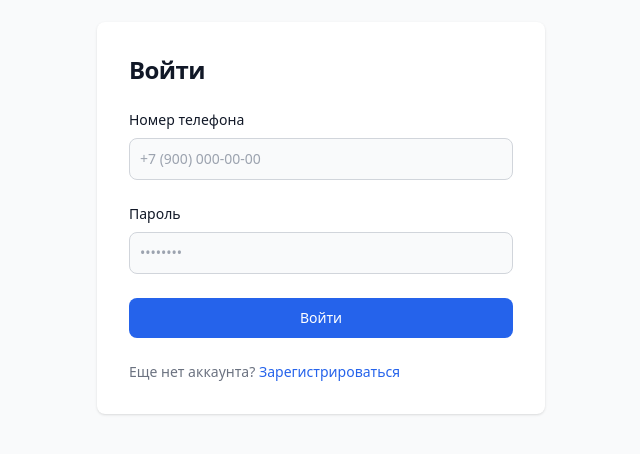
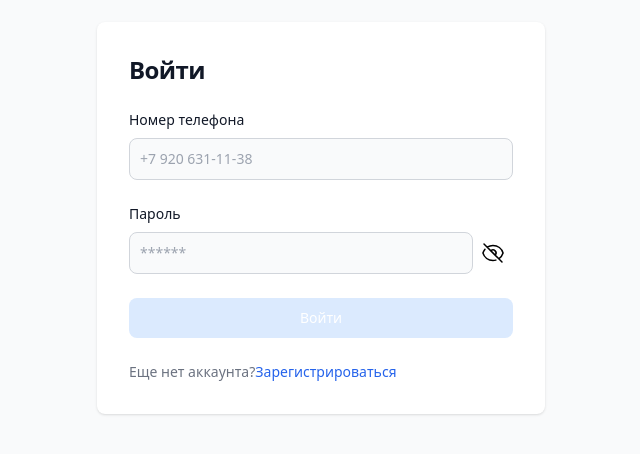
Before and after one commit to Pavewleln/Banking-Transaction-Management-Frontend, a React (Create React App) app: page /signIn in a window 1280 px wide. Shown: the part 182-636 px from the top of the page, without its empty margins (319-959 px from the left). Built offline with nearby package versions, Linux system fonts and the light colour scheme.

Commit message:
Разбил формы на компоненты, а также подключил к ним react-hook-form. Полностью готовы к запросам на сервер

```diff
--- /dev/null
+++ b/src/components/SignInForm/ButtonForm.tsx
@@ -0,0 +1,17 @@
+import { FC } from "react"
+
+interface IButtonForm {
+    isValid: boolean,
+    label: string
+}
+export const ButtonForm: FC<IButtonForm> = ({isValid, label}: IButtonForm) => {
+    return (
+        <button
+            className={`${!isValid ? 'bg-primary-100 hover:bg-primary-200' : 'bg-primary-600 hover:bg-primary-700'} w-full text-white focus:ring-4 focus:outline-none focus:ring-primary-300 font-medium rounded-lg text-sm px-5 py-2.5 text-center dark:bg-primary-600 dark:hover:bg-primary-700 dark:focus:ring-primary-800`}
+            type="submit"
+            disabled={!isValid}
+        >
+            {label}
+        </button>
+    )
+}
--- /dev/null
+++ b/src/components/SignInForm/TextField.tsx
@@ -0,0 +1,83 @@
+import {Controller} from "react-hook-form";
+import {FC, useState} from "react";
+
+interface TextFieldInt {
+    id: string,
+    control: any,
+    label: string,
+    name: string,
+    type: string,
+    placeholder: string,
+    validation: any,
+    error: any
+}
+
+export const TextField: FC<TextFieldInt> = ({
+                                                id,
+                                                control,
+                                                label,
+                                                name,
+                                                type,
+                                                placeholder,
+                                                validation,
+                                                error
+                                            }: TextFieldInt) => {
+
+    const [showPassword, setShowPassword] = useState<boolean>(false);
+    const toggleShowPassword = () => {
+        setShowPassword((prevState) => !prevState);
+    };
+    return (
+        <div>
+            <label htmlFor="phone"
+                   className="mb-2 block text-sm font-medium text-gray-900 dark:text-white">
+                {label}
+            </label>
+            <div className={"text-center"}>
+                <div className={"flex items-center justify-between"}>
+                    <Controller
+                        control={control}
+                        name={name}
+                        rules={validation}
+                        render={({field}) => (
+                            <input type={showPassword ? "text" : type}
+                                   name={name}
+                                   id={id}
+                                   onChange={(e) => field.onChange(e)}
+                                   value={field.value}
+                                   className="bg-gray-50 border border-gray-300 text-gray-900 sm:text-sm rounded-lg focus:ring-primary-600 focus:border-primary-600 block w-full p-2.5 dark:bg-gray-700 dark:border-gray-600 dark:placeholder-gray-400 dark:text-white dark:focus:ring-blue-500 dark:focus:border-blue-500"
+                                   placeholder={placeholder}
+                            />
+                        )}
+                    />
+                    {type === "password" &&
+                        <div className={"p-2 cursor-pointer"}>
+                            {showPassword
+                                ? <svg onClick={toggleShowPassword} xmlns="http://www.w3.org/2000/svg" fill="none"
+                                       viewBox="0 0 24 24" strokeWidth="1.5"
+                                       stroke="currentColor" className="w-6 h-6">
+                                    <path strokeLinecap="round" strokeLinejoin="round"
+                                          d="M2.036 12.322a1.012 1.012 0 010-.639C3.423 7.51 7.36 4.5 12 4.5c4.638 0 8.573 3.007 9.963 7.178.07.207.07.431 0 .639C20.577 16.49 16.64 19.5 12 19.5c-4.638 0-8.573-3.007-9.963-7.178z"/>
+                                    <path strokeLinecap="round" strokeLinejoin="round"
+                                          d="M15 12a3 3 0 11-6 0 3 3 0 016 0z"/>
+                                </svg>
+                                : <svg onClick={toggleShowPassword} xmlns="http://www.w3.org/2000/svg" fill="none"
+                                       viewBox="0 0 24 24" strokeWidth="1.5"
+                                       stroke="currentColor" className="w-6 h-6">
+                                    <path strokeLinecap="round" strokeLinejoin="round"
+                                          d="M3.98 8.223A10.477 10.477 0 001.934 12C3.226 16.338 7.244 19.5 12 19.5c.993 0 1.953-.138 2.863-.395M6.228 6.228A10.45 10.45 0 0112 4.5c4.756 0 8.773 3.162 10.065 7.498a10.523 10.523 0 01-4.293 5.774M6.228 6.228L3 3m3.228 3.228l3.65 3.65m7.894 7.894L21 21m-3.228-3.228l-3.65-3.65m0 0a3 3 0 10-4.243-4.243m4.242 4.242L9.88 9.88"/>
+                                </svg>
+                            }
+                        </div>
+                    }
+                </div>
+                {!!error &&
+                    <span
+                        className="font-medium px-1 mb-1 text-sm text-red-800 rounded-lg dark:bg-gray-800 dark:text-red-400">
+                    {error.message}
+                </span>
+                }
+            </div>
+        </div>
+    )
+}
--- a/src/pages/SignIn.tsx
+++ b/src/pages/SignIn.tsx
@@ -1,6 +1,28 @@
+import {SubmitHandler, useForm, useFormState} from "react-hook-form";
 import {Link} from "react-router-dom";
+import {TextField} from "../components/SignInForm/TextField";
+import {passwordValidation, phoneValidation} from "../utils/validationSignIn";
+import {ButtonForm} from "../components/SignInForm/ButtonForm";
+
+interface ISignInForm {
+    phone: string;
+    password: string;
+}
 
 export const SignIn = () => {
+    const {handleSubmit, control, formState: {isValid}} = useForm<ISignInForm>({
+        defaultValues: {
+            phone: "",
+            password: ""
+        },
+        mode: "onChange"
+    });
+    const {errors} = useFormState({
+        control
+    })
+
+    const onSubmit: SubmitHandler<ISignInForm> = data => console.log(data);
+
     return (
         <section className="bg-gray-50 dark:bg-gray-900">
             <div className="flex flex-col items-center justify-center px-6 py-8 mx-auto md:h-screen lg:py-0">
@@ -10,29 +32,36 @@ export const SignIn = () => {
                         <h1 className="text-xl font-bold leading-tight tracking-tight text-gray-900 md:text-2xl dark:text-white">
                             Войти
                         </h1>
-                        <form className="space-y-4 md:space-y-6" action="#">
-                            <div>
-                                <label htmlFor="phone"
-                                       className="block mb-2 text-sm font-medium text-gray-900 dark:text-white">Номер телефона</label>
-                                <input type="phone" name="phone" id="phone"
-                                       className="bg-gray-50 border border-gray-300 text-gray-900 sm:text-sm rounded-lg focus:ring-primary-600 focus:border-primary-600 block w-full p-2.5 dark:bg-gray-700 dark:border-gray-600 dark:placeholder-gray-400 dark:text-white dark:focus:ring-blue-500 dark:focus:border-blue-500"
-                                       placeholder="+7 (900) 000-00-00"/>
-                            </div>
-                            <div>
-                                <label htmlFor="password"
-                                       className="block mb-2 text-sm font-medium text-gray-900 dark:text-white">Пароль</label>
-                                <input type="password" name="password" id="password" placeholder="••••••••"
-                                       className="bg-gray-50 border border-gray-300 text-gray-900 sm:text-sm rounded-lg focus:ring-primary-600 focus:border-primary-600 block w-full p-2.5 dark:bg-gray-700 dark:border-gray-600 dark:placeholder-gray-400 dark:text-white dark:focus:ring-blue-500 dark:focus:border-blue-500"/>
-                            </div>
-                            <button type="submit"
-                                    className="w-full text-white bg-primary-600 hover:bg-primary-700 focus:ring-4 focus:outline-none focus:ring-primary-300 font-medium rounded-lg text-sm px-5 py-2.5 text-center dark:bg-primary-600 dark:hover:bg-primary-700 dark:focus:ring-primary-800">
-                                Войти
-                            </button>
+                        <form onSubmit={handleSubmit(onSubmit)} className="space-y-4 md:space-y-6">
+                            {/*Номер телефона*/}
+                            <TextField
+                                error={errors.phone}
+                                control={control}
+                                name={"phone"}
+                                type={"phone"}
+                                validation={phoneValidation}
+                                label={"Номер телефона"}
+                                placeholder={"+7 920 631-11-38"}
+                                id={"phone"}
+                            />
+                            {/*Пароль*/}
+                            <TextField
+                                control={control}
+                                error={errors.password}
+                                name={"password"}
+                                type={"password"}
+                                validation={passwordValidation}
+                                label={"Пароль"}
+                                placeholder={"******"}
+                                id={"password"}
+                            />
+                            <ButtonForm isValid={isValid} label={"Войти"}/>
                             <p className="text-sm font-light text-gray-500 dark:text-gray-400">
-                                Еще нет аккаунта? <Link to={"/signUp"}
-                                                              className="font-medium text-primary-600 hover:underline dark:text-primary-500">
-                                Зарегистрироваться
-                            </Link>
+                                Еще нет аккаунта?
+                                <Link to={"/signUp"}
+                                      className="font-medium text-primary-600 hover:underline dark:text-primary-500">
+                                    Зарегистрироваться
+                                </Link>
                             </p>
                         </form>
                     </div>
--- a/src/pages/SignUp.tsx
+++ b/src/pages/SignUp.tsx
@@ -1,6 +1,37 @@
 import {Link} from "react-router-dom";
+import {SubmitHandler, useForm, useFormState} from "react-hook-form";
+import {TextField} from "../components/SignInForm/TextField";
+import {nameValidation, passwordValidation, phoneValidation, surnameValidation} from "../utils/validationSignIn";
+import {ButtonForm} from "../components/SignInForm/ButtonForm";
+import {FC} from "react";
 
-export const SignUp = () => {
+interface ISignUpForm {
+    name: string,
+    surname: string,
+    phone: string,
+    password: string
+}
+
+export const SignUp: FC = () => {
+    const {
+        handleSubmit,
+        control,
+        formState: {isValid}
+    } = useForm<ISignUpForm>({
+        defaultValues: {
+            name: "",
+            surname: "",
+            phone: "",
+            password: ""
+        },
+        mode: "onChange"
+    });
+    const {errors} = useFormState({
+        control
+    })
+    const onSubmit: SubmitHandler<ISignUpForm> = data => {
+        console.log(data)
+    };
     return (
         <section className="bg-gray-50 dark:bg-gray-900">
             <div className="flex flex-col items-center justify-center px-6 py-8 mx-auto md:h-screen lg:py-0">
@@ -10,38 +41,52 @@ export const SignUp = () => {
                         <h1 className="text-xl font-bold leading-tight tracking-tight text-gray-900 md:text-2xl dark:text-white">
                             Зарегистрироваться
                         </h1>
-                        <form className="space-y-4 md:space-y-6" action="#">
-                            <div>
-                                <label htmlFor="first_name"
-                                       className="block mb-2 text-sm font-medium text-gray-900 dark:text-white">Имя</label>
-                                <input type="first_name" name="first_name" id="first_name"
-                                       className="bg-gray-50 border border-gray-300 text-gray-900 sm:text-sm rounded-lg focus:ring-primary-600 focus:border-primary-600 block w-full p-2.5 dark:bg-gray-700 dark:border-gray-600 dark:placeholder-gray-400 dark:text-white dark:focus:ring-blue-500 dark:focus:border-blue-500"
-                                       placeholder="Иван"/>
-                            </div>
-                            <div>
-                                <label htmlFor="last_name"
-                                       className="block mb-2 text-sm font-medium text-gray-900 dark:text-white">Фамилия</label>
-                                <input type="last_name" name="last_name" id="last_name"
-                                       className="bg-gray-50 border border-gray-300 text-gray-900 sm:text-sm rounded-lg focus:ring-primary-600 focus:border-primary-600 block w-full p-2.5 dark:bg-gray-700 dark:border-gray-600 dark:placeholder-gray-400 dark:text-white dark:focus:ring-blue-500 dark:focus:border-blue-500"
-                                       placeholder="Иванов"/>
-                            </div>
-                            <div>
-                                <label htmlFor="phone"
-                                       className="block mb-2 text-sm font-medium text-gray-900 dark:text-white">Номер телефона</label>
-                                <input type="phone" name="phone" id="phone"
-                                       className="bg-gray-50 border border-gray-300 text-gray-900 sm:text-sm rounded-lg focus:ring-primary-600 focus:border-primary-600 block w-full p-2.5 dark:bg-gray-700 dark:border-gray-600 dark:placeholder-gray-400 dark:text-white dark:focus:ring-blue-500 dark:focus:border-blue-500"
-                                       placeholder="+7 (900) 000-00-00"/>
-                            </div>
-                            <div>
-                                <label htmlFor="password"
-                                       className="block mb-2 text-sm font-medium text-gray-900 dark:text-white">Пароль</label>
-                                <input type="password" name="password" id="password" placeholder="••••••••"
-                                       className="bg-gray-50 border border-gray-300 text-gray-900 sm:text-sm rounded-lg focus:ring-primary-600 focus:border-primary-600 block w-full p-2.5 dark:bg-gray-700 dark:border-gray-600 dark:placeholder-gray-400 dark:text-white dark:focus:ring-blue-500 dark:focus:border-blue-500"/>
-                            </div>
-                            <button type="submit"
-                                    className="w-full text-white bg-primary-600 hover:bg-primary-700 focus:ring-4 focus:outline-none focus:ring-primary-300 font-medium rounded-lg text-sm px-5 py-2.5 text-center dark:bg-primary-600 dark:hover:bg-primary-700 dark:focus:ring-primary-800">
-                                Зарегистрироваться
-                            </button>
+                        <form onSubmit={handleSubmit(onSubmit)} className="space-y-4 md:space-y-6">
+                            {/*Имя*/}
+                            <TextField
+                                name={"name"}
+                                type={"name"}
+                                control={control}
+                                validation={nameValidation}
+                                label={"Имя"}
+                                placeholder={"Иван"}
+                                error={errors.name}
+                                id={"name"}
+                            />
+                            {/*Фамилия*/}
+                            <TextField
+                                name={"surname"}
+                                type={"surname"}
+                                control={control}
+                                validation={surnameValidation}
+                                label={"Фамилия"}
+                                placeholder={"Иванов"}
+                                error={errors.surname}
+                                id={"surname"}
+                            />
+                            {/*Номер телефона*/}
+                            <TextField
+                                name={"phone"}
+                                type={"phone"}
+                                control={control}
+                                validation={phoneValidation}
+                                label={"Номер телефона"}
+                                placeholder={"+7 (920) 631-11-38"}
+                                error={errors.phone}
+                                id={"phone"}
+                            />
+                            {/*Пароль*/}
+                            <TextField
+                                name={"password"}
+                                type={"password"}
+                                control={control}
+                                validation={passwordValidation}
+                                label={"Пароль"}
+                                placeholder={"******"}
+                                error={errors.password}
+                                id={"password"}
+                            />
+                            <ButtonForm isValid={isValid} label={"Зарегистрироваться"}/>
                             <p className="text-sm font-light text-gray-500 dark:text-gray-400">
                                 Уже есть аккаунт? <Link to={"/signIn"}
                                                         className="font-medium text-primary-600 hover:underline dark:text-primary-500">
--- /dev/null
+++ b/src/utils/validationSignIn.ts
@@ -0,0 +1,45 @@
+const REQUIRED_FIELD = 'Обязательно для заполнения';
+
+export const phoneValidation = {
+    required: REQUIRED_FIELD,
+    validate: (value: string) => {
+        if(value.match(/[a-zA-Z]/g)) {
+            return 'Номер телефона не поддерживает буквы'
+        }
+        if(value.match(/[а-яА-Я]/)){
+            return 'Номер телефона не поддерживает буквы'
+        }
+        return true;
+    }
+};
+
+export const passwordValidation = {
+    required: REQUIRED_FIELD,
+    validate: (value: string) => {
+        if(value.length < 6) {
+            return 'Пароль должен длиннее 6-ти символов'
+        }
+        if(value.length > 15) {
+            return 'Пароль должен быть короче 15 символов'
+        }
+        return true;
+    }
+};
+export const nameValidation = {
+    required: REQUIRED_FIELD,
+    validate: (value: string) => {
+        if(value.length > 15) {
+            return 'Имя должно быть короче 15 символов'
+        }
+        return true;
+    }
+}
+export const surnameValidation = {
+    required: REQUIRED_FIELD,
+    validate: (value: string) => {
+        if(value.length > 15) {
+            return 'Фамилия должна быть короче 15 символов'
+        }
+        return true;
+    }
+}
```
